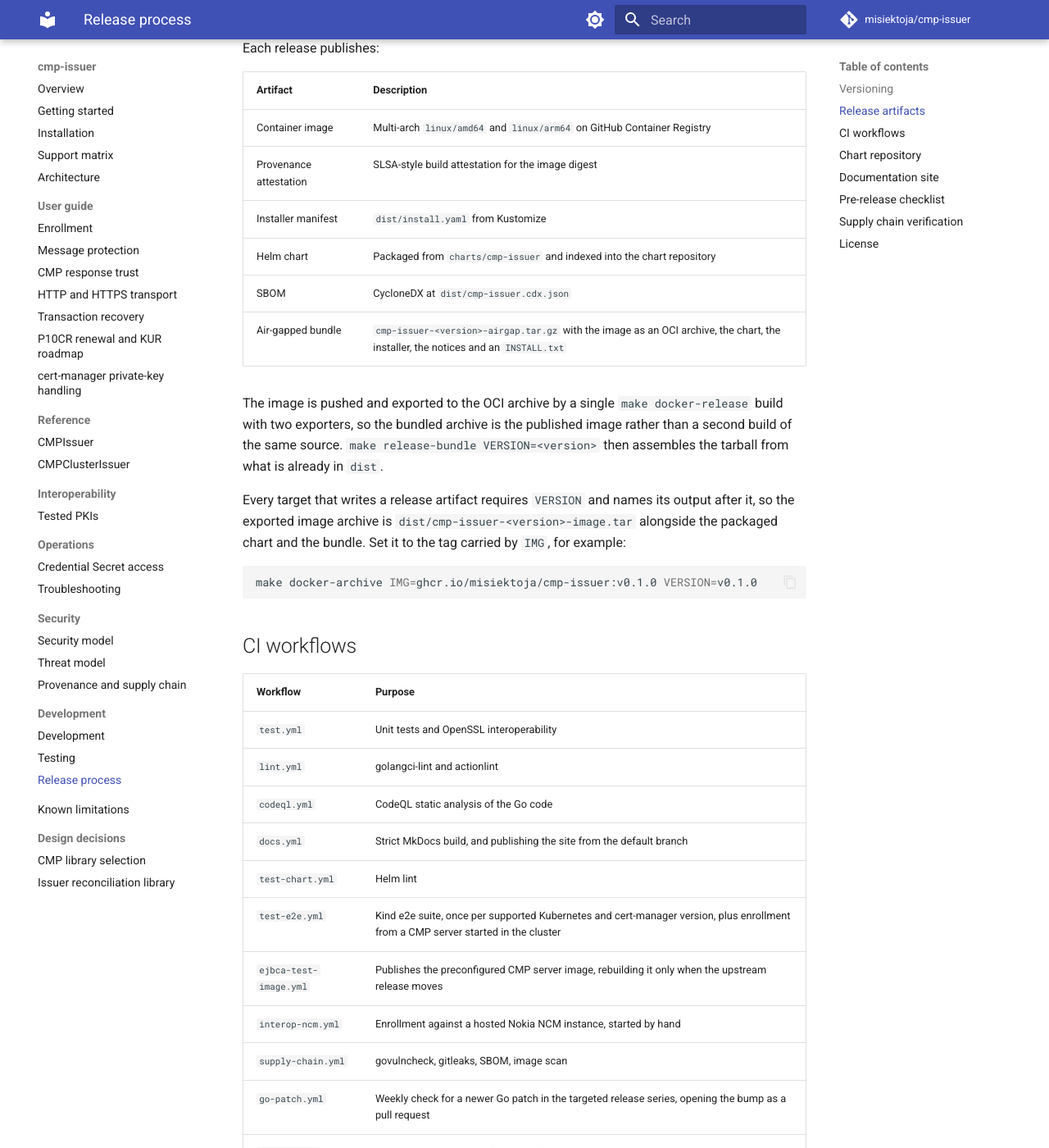
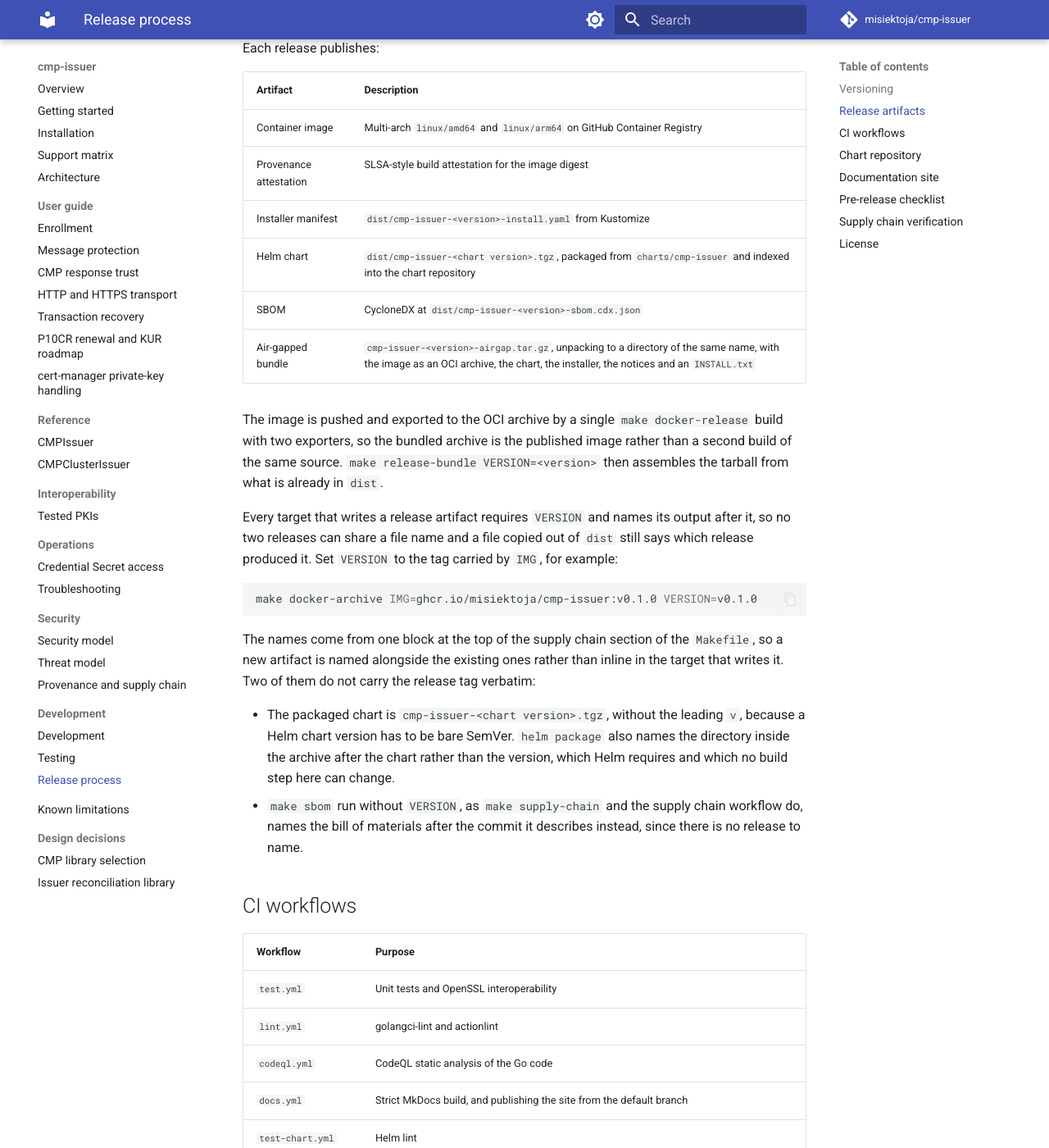
Before and after one commit to misiektoja/cmp-issuer, an MkDocs documentation site: the page built from docs/development/release-process.md, in a window 1280 px wide and 1400 px high, scrolled down 460 px. Shown: the whole window at 82% size. Built offline with MkDocs 1.6.1 and Material for MkDocs 9.7.7, drawn with Linux system fonts in a browser that asks for light colours; comment, search, counter and statistics services are not loaded.

Commit message:
docs(development): describe where the release artifact names come from

````diff
--- a/docs/development/release-process.md
+++ b/docs/development/release-process.md
@@ -16,22 +16,32 @@
 | --- | --- |
 | Container image | Multi-arch `linux/amd64` and `linux/arm64` on GitHub Container Registry |
 | Provenance attestation | SLSA-style build attestation for the image digest |
-| Installer manifest | `dist/install.yaml` from Kustomize |
-| Helm chart | Packaged from `charts/cmp-issuer` and indexed into the chart repository |
-| SBOM | CycloneDX at `dist/cmp-issuer.cdx.json` |
-| Air-gapped bundle | `cmp-issuer-<version>-airgap.tar.gz` with the image as an OCI archive, the chart, the installer, the notices and an `INSTALL.txt` |
+| Installer manifest | `dist/cmp-issuer-<version>-install.yaml` from Kustomize |
+| Helm chart | `dist/cmp-issuer-<chart version>.tgz`, packaged from `charts/cmp-issuer` and indexed into the chart repository |
+| SBOM | CycloneDX at `dist/cmp-issuer-<version>-sbom.cdx.json` |
+| Air-gapped bundle | `cmp-issuer-<version>-airgap.tar.gz`, unpacking to a directory of the same name, with the image as an OCI archive, the chart, the installer, the notices and an `INSTALL.txt` |
 
 The image is pushed and exported to the OCI archive by a single `make docker-release` build with two
 exporters, so the bundled archive is the published image rather than a second build of the same source.
 `make release-bundle VERSION=<version>` then assembles the tarball from what is already in `dist`.
 
-Every target that writes a release artifact requires `VERSION` and names its output after it, so the
-exported image archive is `dist/cmp-issuer-<version>-image.tar` alongside the packaged chart and the
-bundle. Set it to the tag carried by `IMG`, for example:
+Every target that writes a release artifact requires `VERSION` and names its output after it, so no two
+releases can share a file name and a file copied out of `dist` still says which release produced it. Set
+`VERSION` to the tag carried by `IMG`, for example:
 
 ```bash
 make docker-archive IMG=ghcr.io/misiektoja/cmp-issuer:v0.1.0 VERSION=v0.1.0
 ```
+
+The names come from one block at the top of the supply chain section of the `Makefile`, so a new
+artifact is named alongside the existing ones rather than inline in the target that writes it. Two of
+them do not carry the release tag verbatim:
+
+* The packaged chart is `cmp-issuer-<chart version>.tgz`, without the leading `v`, because a Helm chart
+  version has to be bare SemVer. `helm package` also names the directory inside the archive after the
+  chart rather than the version, which Helm requires and which no build step here can change.
+* `make sbom` run without `VERSION`, as `make supply-chain` and the supply chain workflow do, names the
+  bill of materials after the commit it describes instead, since there is no release to name.
 
 ## CI workflows
 
````
